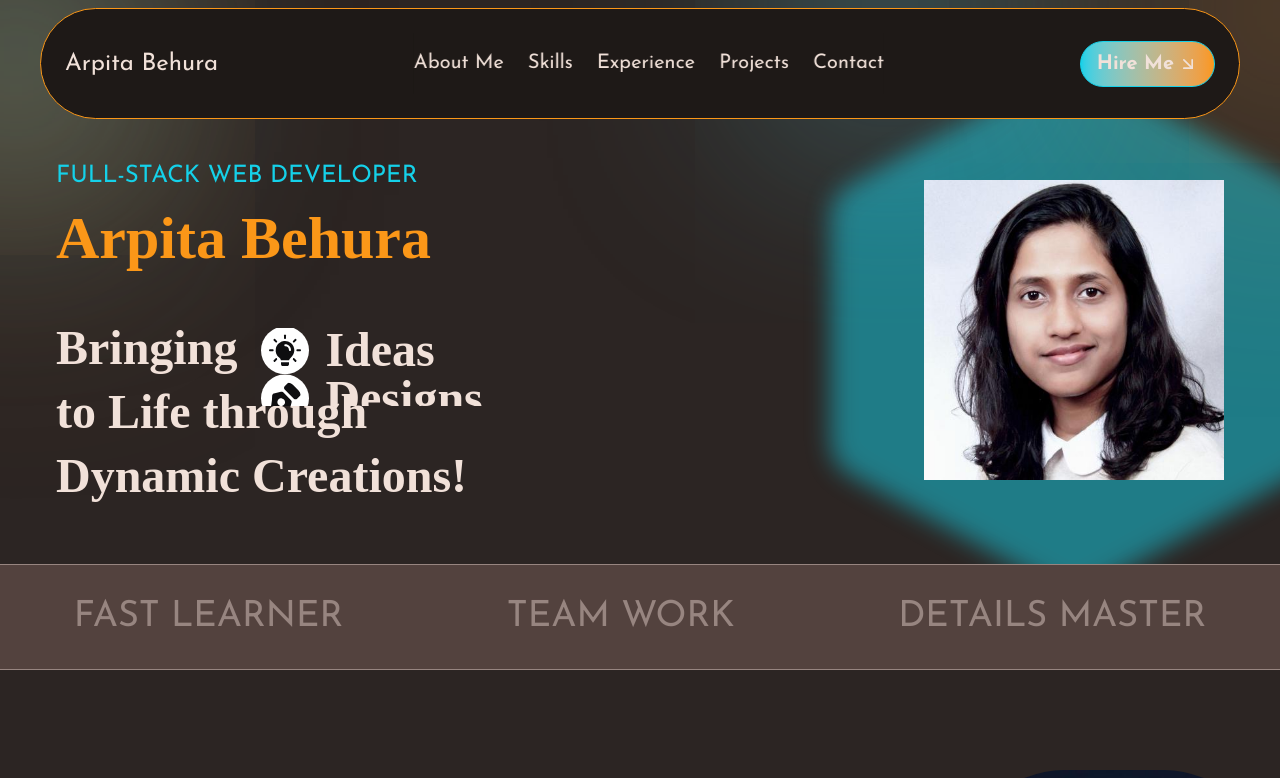
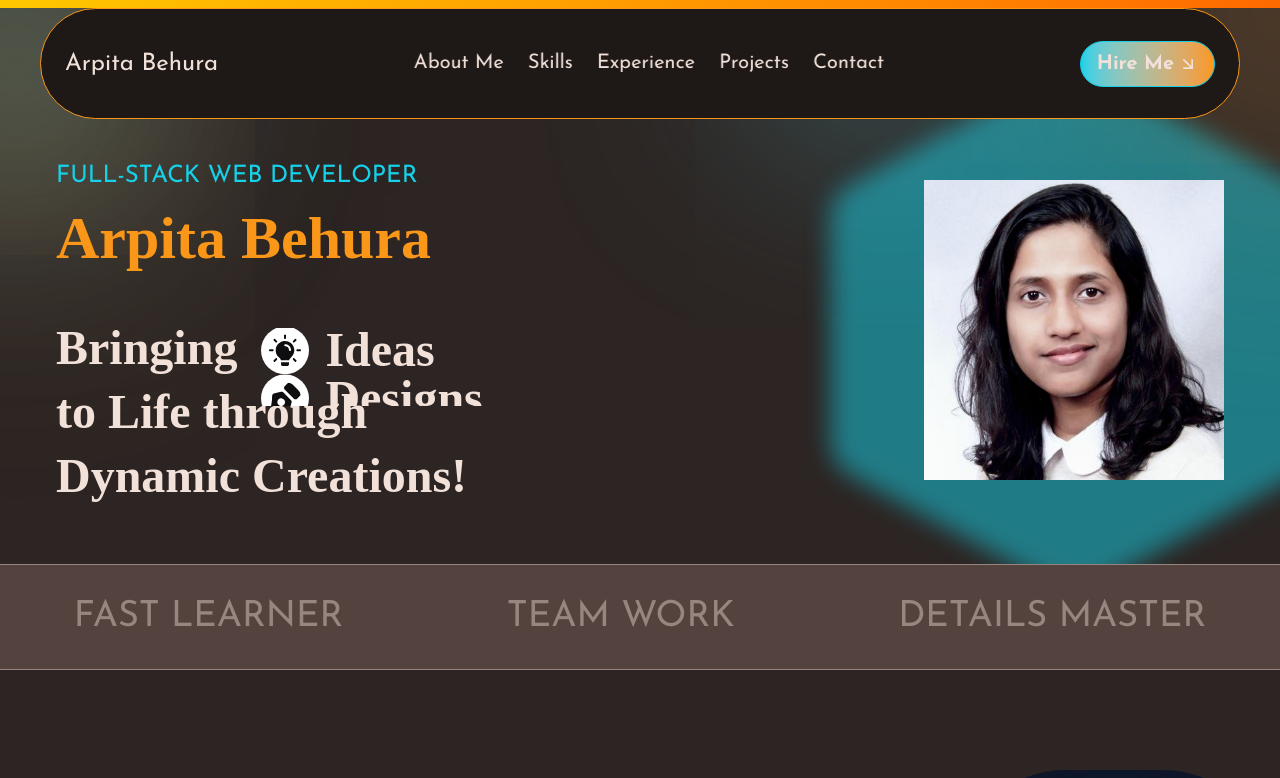
Before and after one commit to AnkitaB5007/ab-portfolio, a React (Vite) app: page / in a window 1280 px wide. Shown: the top 778 px of the page. Built offline with nearby package versions, Linux system fonts and the light colour scheme.

Commit message:
Addition of ProgressBar at the top

```diff
--- a/src/App.tsx
+++ b/src/App.tsx
@@ -10,12 +10,14 @@ import ExperienceMain from "./components/experienceSection/ExperienceMain";
 import ProjectsMain from "./components/projectsSection/ProjectsMain";
 import ContactMeMain from "./components/contactMeSection/ContactMeMain";
 import FooterMain from "./components/footer/FooterMain";
+import ProgressBarMain from "./components/progressbarSection/ProgressBarMain";
 
 function App() {
 
 
   return (
       <main className="font-body">
+        <ProgressBarMain/>
         <NavbarMain/>
         <HeroMain/>
         <HeroGradient/>
--- /dev/null
+++ b/src/components/progressbarSection/ProgressBarMain.tsx
@@ -0,0 +1,17 @@
+import {motion, useScroll} from "framer-motion";
+
+const ProgressBarMain = () => {
+    const {scrollYProgress} = useScroll();
+    return (
+        <motion.div
+            className="w-full origin-left h-2 fixed top-0 left-0 bg-gradient-to-r from-yellow-400 to-orange-500"
+            style={{
+                scaleX: scrollYProgress
+            }}
+        >
+
+        </motion.div>
+    );
+};
+
+export default ProgressBarMain;
```
